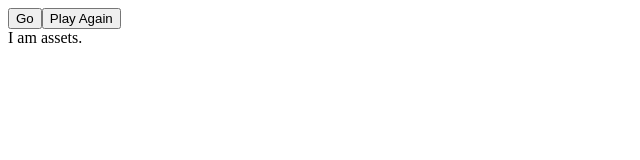
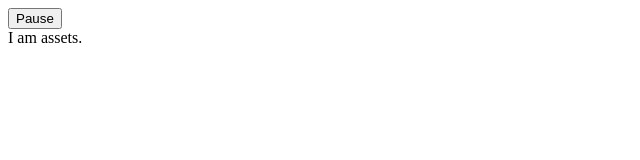
Before and after one commit to Lu-Smith/easter-mobile-game-vue, a Vue app: page / in a window 1280 px wide. Both pictures are taken after a click on the button "Start". Shown: the top 160 px of the page, without its empty margins (0-640 px from the left). Built offline with nearby package versions, Linux system fonts and the light colour scheme.

Commit message:
Updated logic in MainGame.vue

```diff
--- a/src/components/MainGame.vue
+++ b/src/components/MainGame.vue
@@ -1,13 +1,13 @@
 <template>
     <div class="gameContainer">
         <button
-        v-if="playing"
+        v-if="!playing"
         @click="startGame">Go</button>
         <button
-        v-if="!playing"
+        v-if="playing"
         @click="pauseGame">Pause</button>
         <button
-        v-if="playing"
+        v-if="!playing"
         @click="resetGame">Play Again</button>
         <AssetsComponent />
         <canvas ref="gameCanvas"></canvas>
@@ -16,8 +16,10 @@
 
 <script setup lang="ts">
 import AssetsComponent from './AssetsComponent.vue';
-import { ref } from 'vue';
+import { ref, nextTick } from 'vue';
 import Game from '../assets/classes/game.ts';
+
+const props = defineProps(['gameRunning']);
 
 //game logic
 const animationFrameId: { value?: number } = {};
@@ -29,14 +31,12 @@ let game: Game | null = null;
 const gameCanvas = ref<HTMLCanvasElement | null>(null);
 
 const animate = () => {
-    const loop = (timeStamp: number = 0) => {
+    const loop = (timeStamp: number) => {
         deltaTime.value = timeStamp - lastTime.value;
         lastTime.value = timeStamp;
-        if (game) {
+        if (props.gameRunning && game) {
             game.render(deltaTime.value);
-            if (playing.value) {
             animationFrameId.value = requestAnimationFrame(loop);
-            }
             if (game.gameOver) {
                 resetGame();
             }
@@ -45,25 +45,31 @@ const animate = () => {
     animationFrameId.value = requestAnimationFrame(loop);
 }
 
-const startGame = () => {
-    playing.value = !playing.value;
-    reset.value = false;
-
-    if (!game) {
+const newGame = () => {
+    playing.value = true;
+    nextTick(() => {
     const context = gameCanvas.value?.getContext('2d');
     if (context && gameCanvas.value) {
         gameCanvas.value.width = 720;
         gameCanvas.value.height = 720;
-
         game = new Game(gameCanvas.value, context);
     }
+    animate();
+})
 }
 
+if (props.gameRunning) {
+    newGame();
+}
+
+const startGame = () => {
+    playing.value = true;
+    reset.value = false;
     animate();
 }
 
 const pauseGame = () => {
-    playing.value = !playing.value;
+    playing.value = false;
     if (animationFrameId.value !== undefined) {
         cancelAnimationFrame(animationFrameId.value);
     }
@@ -72,7 +78,13 @@ const pauseGame = () => {
 const resetGame = () => {
     playing.value = true;
     reset.value = true;
-    startGame();
+    const context = gameCanvas.value?.getContext('2d');
+    if (context && gameCanvas.value) {
+        gameCanvas.value.width = 720;
+        gameCanvas.value.height = 720;
+        game = new Game(gameCanvas.value, context);
+    }
+    animate();
 }
 
 </script>
```
Lines whose indentation alone changed are shown as unchanged.
